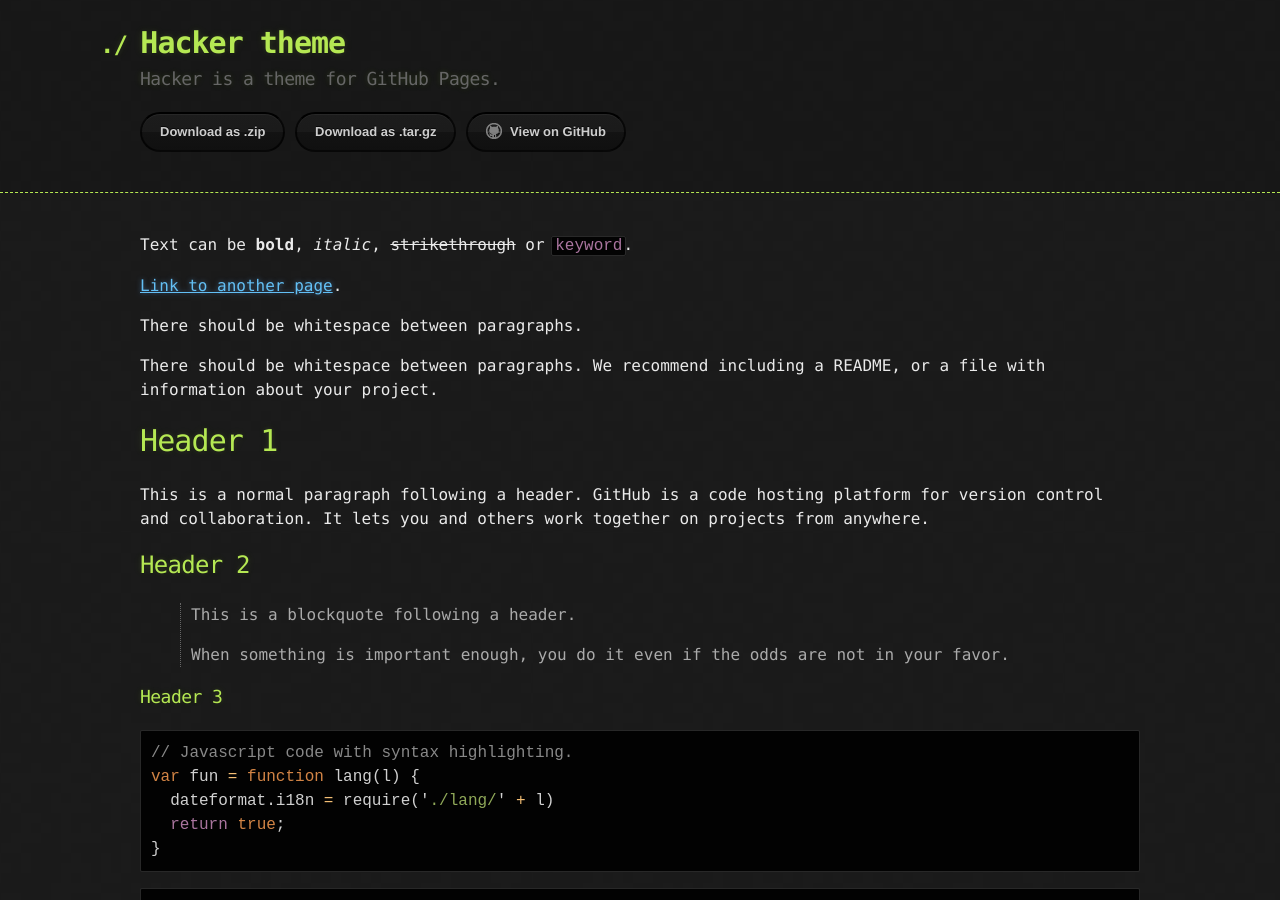
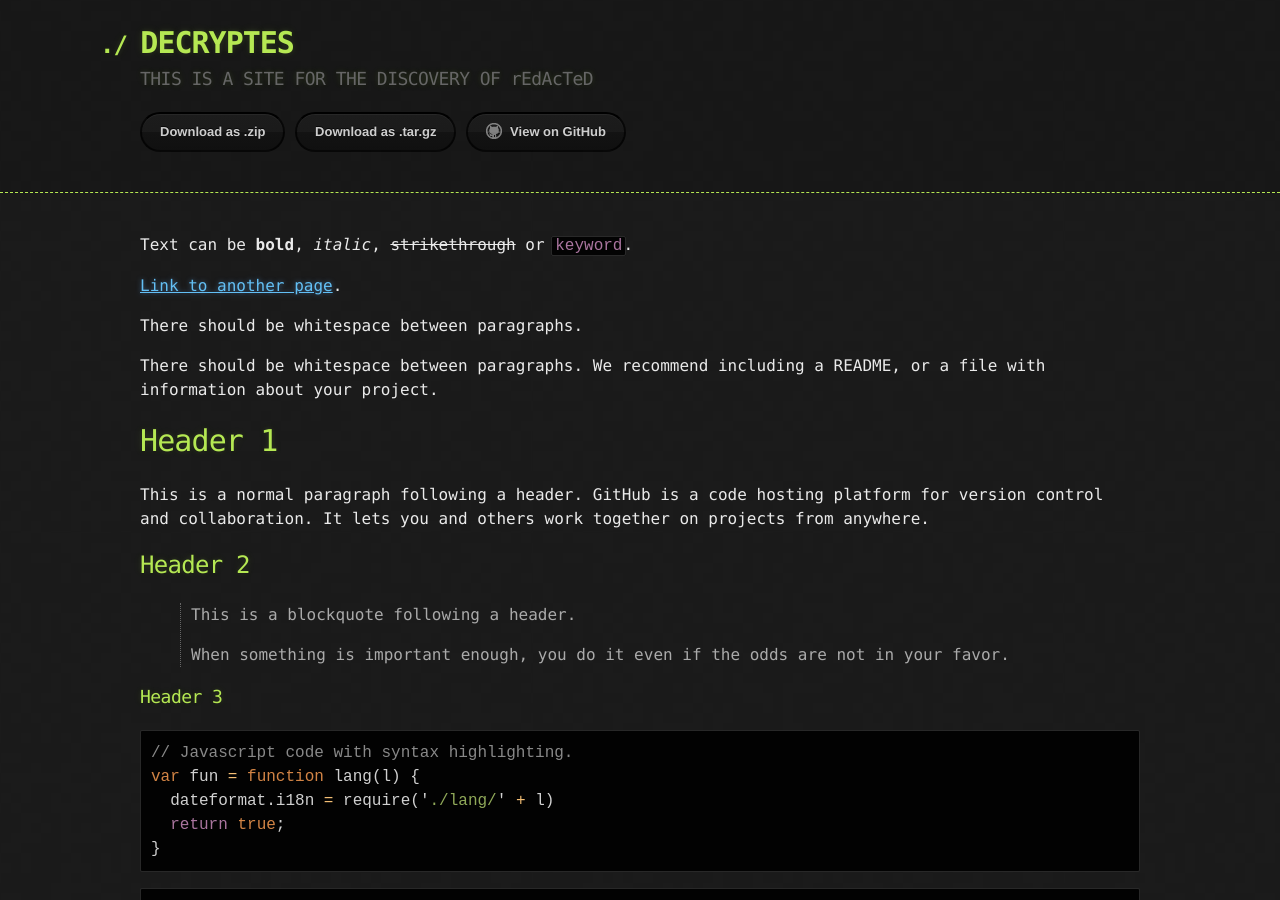
Before and after one commit to DECRYPTER04/DECRYPTED, a Jekyll site: the page built from index.md, in a window 1280 px wide and 900 px high. Built offline with Jekyll 4.4.1, drawn with Linux system fonts in a browser that asks for light colours.

Commit message:
Update _config.yml

```diff
--- a/_config.yml
+++ b/_config.yml
@@ -1,5 +1,5 @@
-title: Hacker theme
-description: Hacker is a theme for GitHub Pages.
+title: DECRYPTES
+description: THIS IS A SITE FOR THE DISCOVERY OF rEdAcTeD
 show_downloads: true
 google_analytics:
 theme: jekyll-theme-hacker
```
